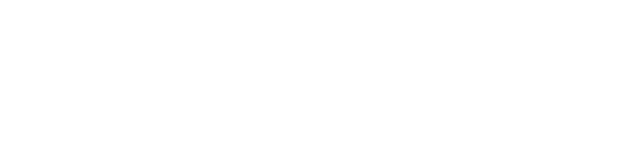
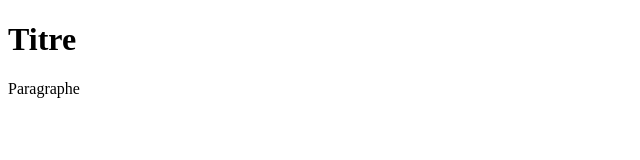
Before and after one commit to MYIUI/Projet-1, a plain HTML site: page index.html in a window 1280 px wide. Shown: the whole page, without its empty margins (0-640 px from the left). Drawn offline with Linux system fonts and the light colour scheme.

Commit message:
Update index.html

```diff
--- a/index.html
+++ b/index.html
@@ -1,7 +1,8 @@
 <!DOCTYPE html>
 <html lang="en">
 <head>
-
+<h1>Titre</h1>
+    <p>Paragraphe</p>
 </head>
 
 
@@ -18,4 +19,5 @@
 
 
 
+
 </html>
```
